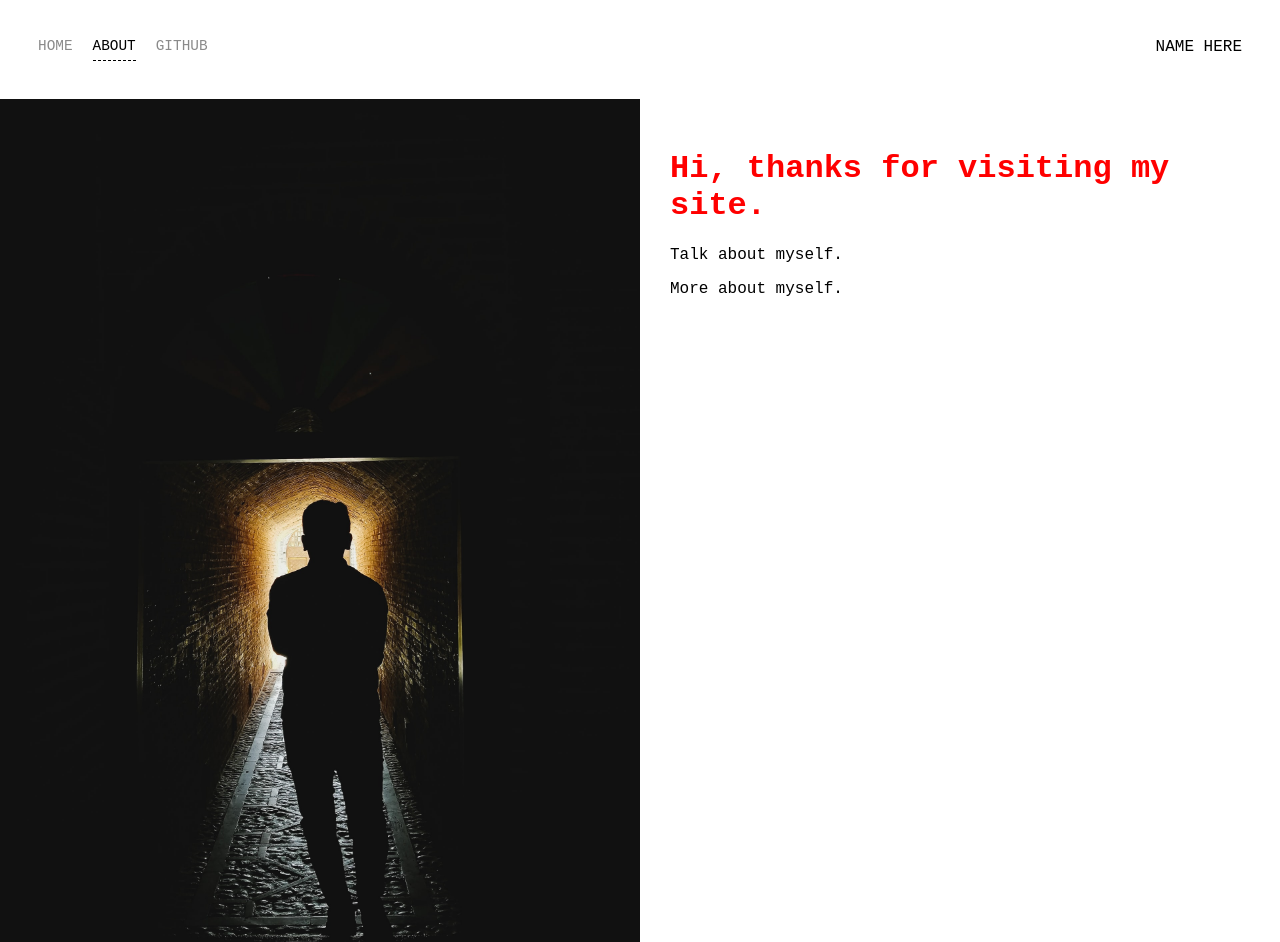
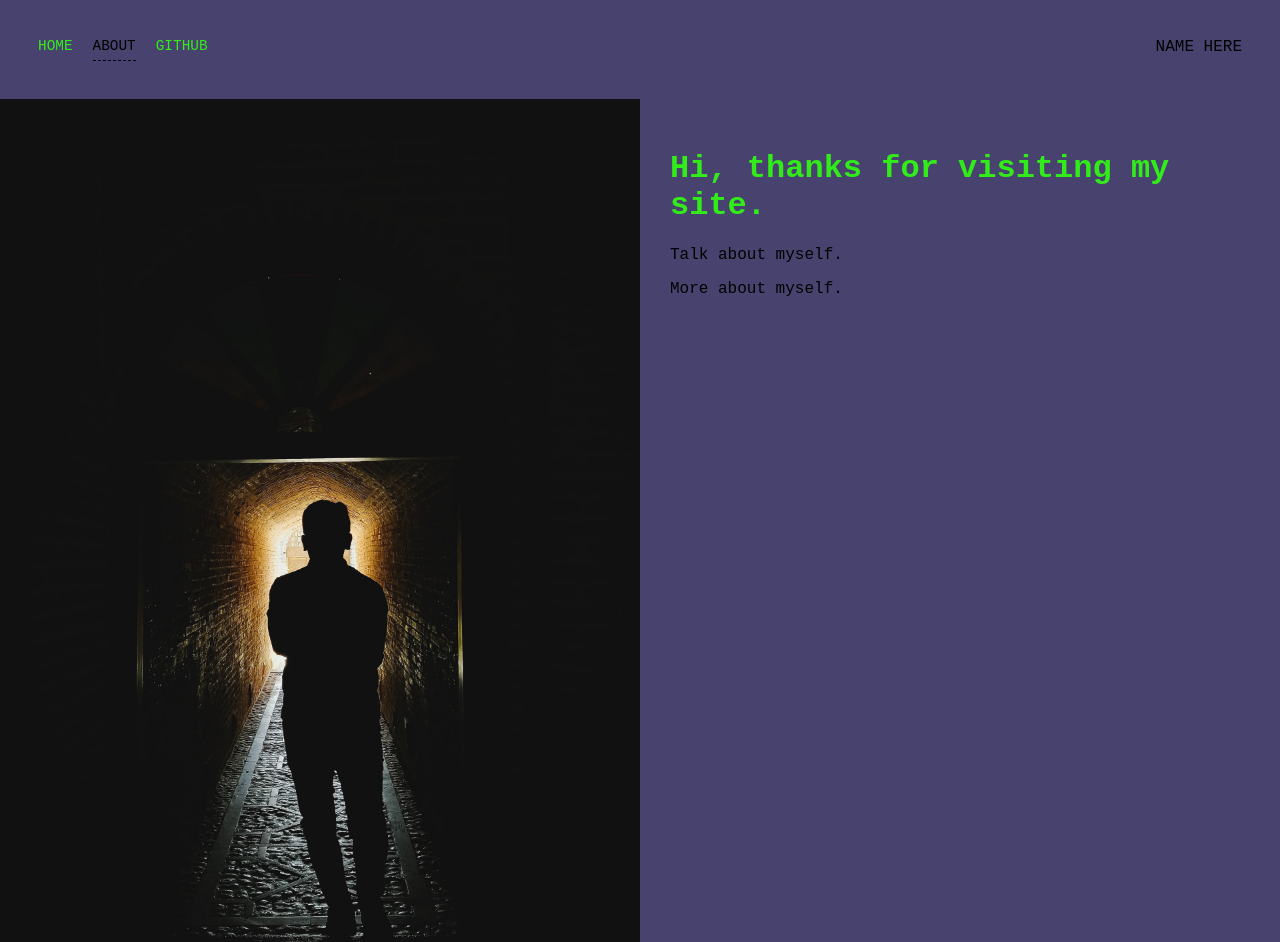
Before and after one commit to Rollerss/Portfolio-Page, a plain HTML site: page about.html in a window 1280 px wide. Shown: the top 942 px of the page. Drawn offline with Linux system fonts and the light colour scheme.

Commit message:
changed up colors

```diff
--- a/css/styles.css
+++ b/css/styles.css
@@ -1,6 +1,7 @@
 body {
     margin: 0;
     font-family: 'Roboto Mono', monospace, sans-serif;
+    background-color: rgb(72, 67, 110);
 }
 
 .container {
@@ -29,13 +30,18 @@ body {
     border-bottom: 1px solid transparent;
     text-decoration: none;
     transition: border-bottom 0.5s;
-    color: #8a8a8a;
     transition: color 0.5s;
 }
 
 .navbar-link:hover {
     border-bottom: 1px solid black;
     color: black;
+}
+
+.navbar-link,
+.profile-content h1,
+.portfolio-item:hover .subtitle {
+    color: rgb(50, 236, 26);
 }
 
 /* Portfolio styles */
@@ -78,9 +84,6 @@ body {
     color: transparent;
 }
 
-.portfolio-item:hover .subtitle {
-    color: red;
-}
 
 .img-darken {
     transition: 1s;
@@ -106,7 +109,3 @@ body {
 .profile-content {
     padding: 30px;
 }
-
-.profile-content h1 {
-    color: red;
-}
```
